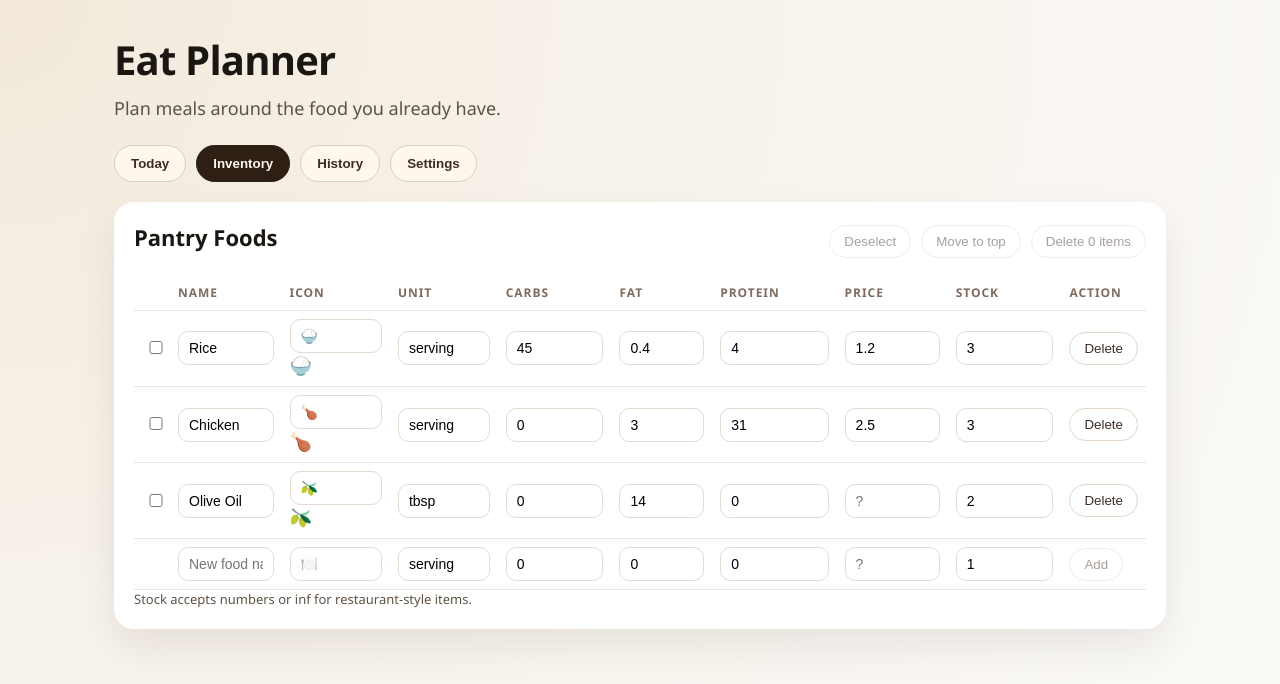
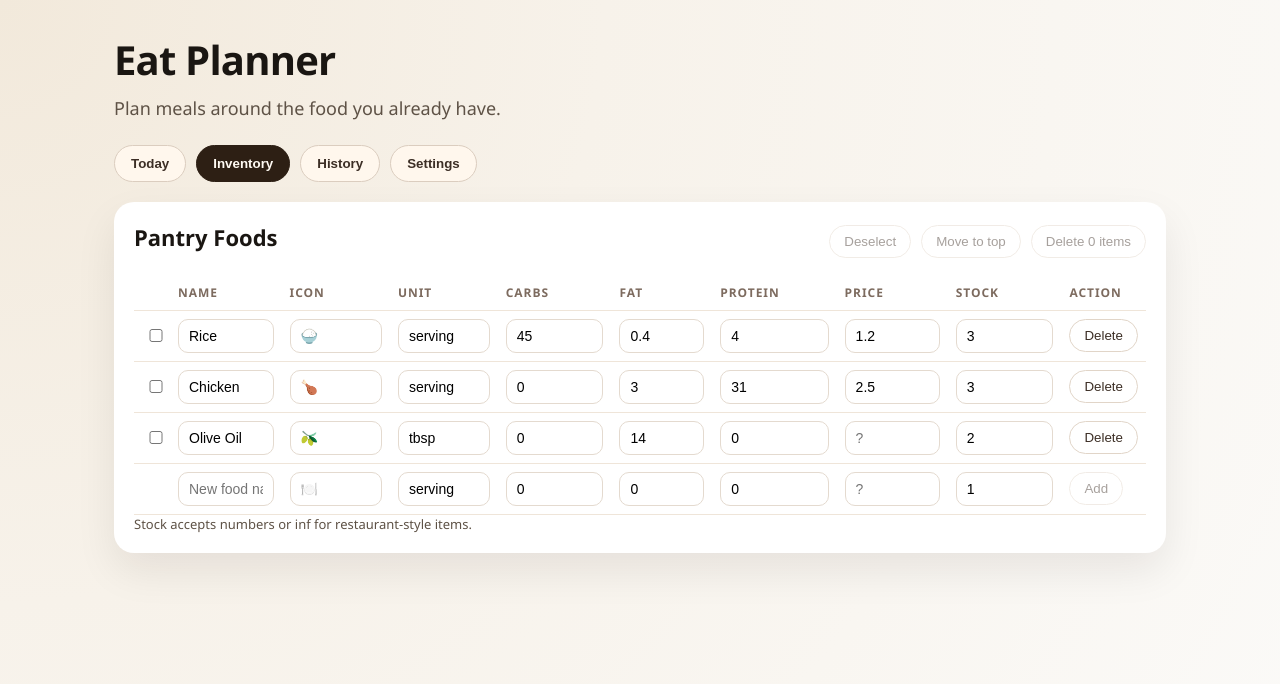
Before and after one commit to quark-zju/EatPlanner, a React (Vite) app: page / in a window 1280 px wide. Both pictures are taken after a click on the button "Inventory". Shown: the top 684 px of the page. Built offline with nearby package versions, Linux system fonts and the light colour scheme; the HTML template or start-up script is replaced by a standard one.

Commit message:
fix: remove duplicate icon preview in inventory editor
Agent-Model: gpt-5.3-codex

```diff
--- a/src/App.css
+++ b/src/App.css
@@ -336,11 +336,6 @@ select {
   min-width: 520px;
 }
 
-.icon-preview {
-  margin: 6px 0 0;
-  font-size: 18px;
-}
-
 .prefs {
   display: grid;
   gap: 6px;
--- a/src/components/tabs/InventoryTab.tsx
+++ b/src/components/tabs/InventoryTab.tsx
@@ -12,7 +12,7 @@ import {
   updateNutrition,
   updateStock,
 } from "../../state/appInventoryActions";
-import { DEFAULT_FOOD_ICON, getFoodIcon } from "../../state/appState";
+import { DEFAULT_FOOD_ICON } from "../../state/appState";
 
 export default function InventoryTab() {
   const state = useAtomValue(appStateAtom);
@@ -161,7 +161,6 @@ export default function InventoryTab() {
                         })
                       }
                     />
-                    <p className="icon-preview">{getFoodIcon(food.icon)}</p>
                   </td>
                   <td>
                     <input
```
